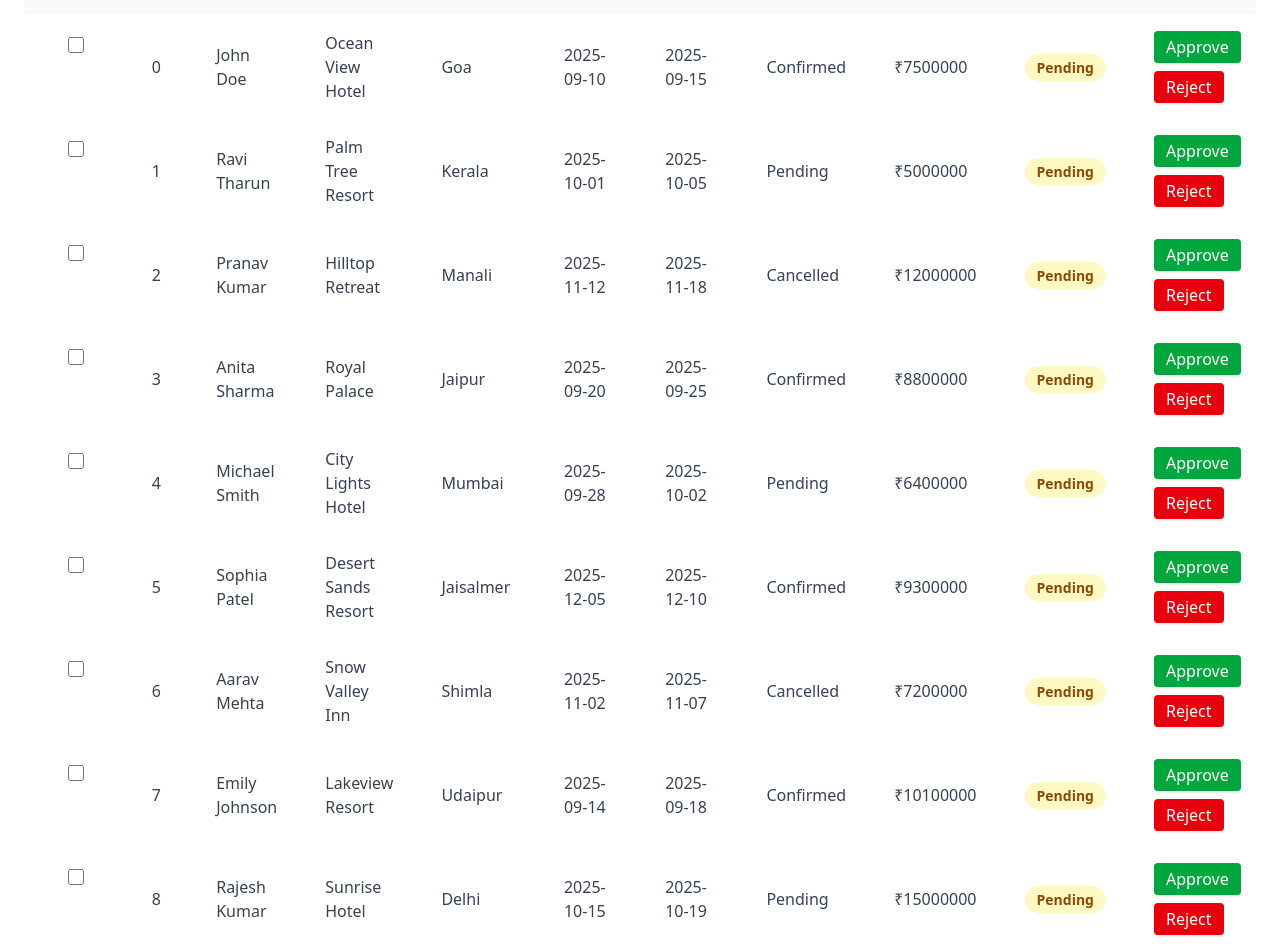
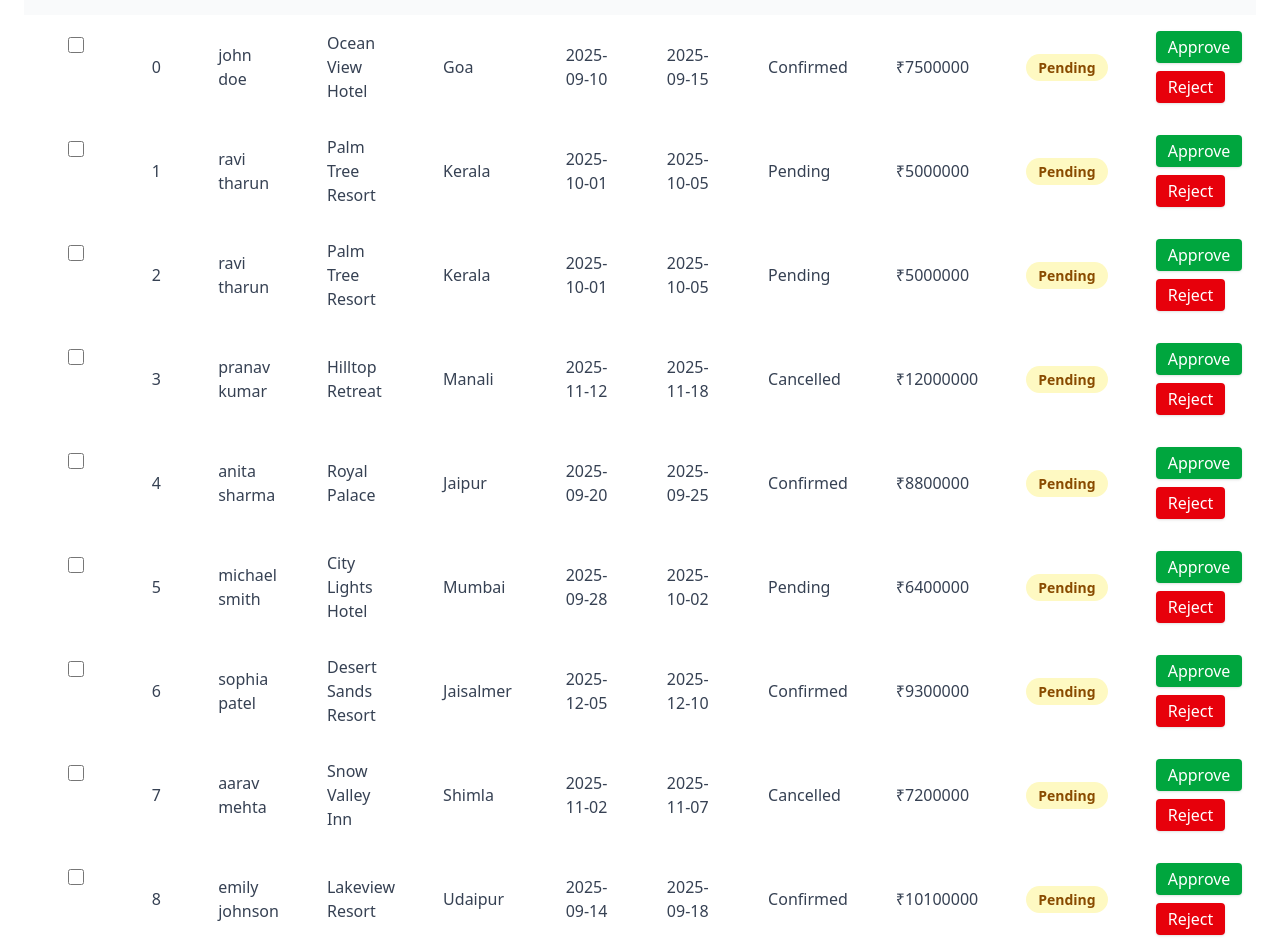
Before and after one commit to ravitharun/Hotel-booking-MERN, a React (Vite) app in the folder Client/Client/: page /Admin/Bookings in a window 1280 px wide. Shown: the part 305-1252 px from the top of the page. Built offline with nearby package versions, Linux system fonts and the light colour scheme.

Commit message:
added the routing ui for the role:admin

```diff
--- a/Client/Client/src/Admin/Pages/BookingsAdming.jsx
+++ b/Client/Client/src/Admin/Pages/BookingsAdming.jsx
@@ -13,7 +13,7 @@ const BookingsAdminUI = () => {
   const usershotel = [
     {
       id: 1,
-      user: "John Doe",
+      user: "John Doe".toLowerCase(),
       hotel: "Ocean View Hotel",
       location: "Goa",
       checkIn: "2025-09-10",
@@ -24,7 +24,18 @@ const BookingsAdminUI = () => {
     },
     {
       id: 2,
-      user: "Ravi Tharun",
+      user: "Ravi Tharun".toLowerCase(),
+      hotel: "Palm Tree Resort",
+      location: "Kerala",
+      checkIn: "2025-10-01",
+      checkOut: "2025-10-05",
+      rooms: 1,
+      price: 5000,
+      status: "Pending",
+    },
+    {
+      id: 22,
+      user: "Ravi Tharun".toLowerCase(),
       hotel: "Palm Tree Resort",
       location: "Kerala",
       checkIn: "2025-10-01",
@@ -35,7 +46,7 @@ const BookingsAdminUI = () => {
     },
     {
       id: 3,
-      user: "Pranav Kumar",
+      user: "Pranav Kumar".toLowerCase(),
       hotel: "Hilltop Retreat",
       location: "Manali",
       checkIn: "2025-11-12",
@@ -46,7 +57,7 @@ const BookingsAdminUI = () => {
     },
     {
       id: 4,
-      user: "Anita Sharma",
+      user: "Anita Sharma".toLowerCase(),
       hotel: "Royal Palace",
       location: "Jaipur",
       checkIn: "2025-09-20",
@@ -57,7 +68,7 @@ const BookingsAdminUI = () => {
     },
     {
       id: 5,
-      user: "Michael Smith",
+      user: "Michael Smith".toLowerCase(),
       hotel: "City Lights Hotel",
       location: "Mumbai",
       checkIn: "2025-09-28",
@@ -68,7 +79,7 @@ const BookingsAdminUI = () => {
     },
     {
       id: 6,
-      user: "Sophia Patel",
+      user: "Sophia Patel".toLowerCase(),
       hotel: "Desert Sands Resort",
       location: "Jaisalmer",
       checkIn: "2025-12-05",
@@ -79,7 +90,7 @@ const BookingsAdminUI = () => {
     },
     {
       id: 7,
-      user: "Aarav Mehta",
+      user: "Aarav Mehta".toLowerCase(),
       hotel: "Snow Valley Inn",
       location: "Shimla",
       checkIn: "2025-11-02",
@@ -90,7 +101,7 @@ const BookingsAdminUI = () => {
     },
     {
       id: 8,
-      user: "Emily Johnson",
+      user: "Emily Johnson".toLowerCase(),
       hotel: "Lakeview Resort",
       location: "Udaipur",
       checkIn: "2025-09-14",
@@ -101,7 +112,7 @@ const BookingsAdminUI = () => {
     },
     {
       id: 9,
-      user: "Rajesh Kumar",
+      user: "Rajesh Kumar".toLowerCase(),
       hotel: "Sunrise Hotel",
       location: "Delhi",
       checkIn: "2025-10-15",
@@ -112,7 +123,7 @@ const BookingsAdminUI = () => {
     },
     {
       id: 10,
-      user: "Olivia Brown",
+      user: "Olivia Brown".toLowerCase(),
       hotel: "Green Garden Hotel",
       location: "Pune",
       checkIn: "2025-11-25",
@@ -124,10 +135,17 @@ const BookingsAdminUI = () => {
   ];
 
   // checking the input Filed
-  let searchArray = usershotel.filter(
-    (usershotel) => usershotel.user === searchTerm.charAt(0)
-  );
+  let searchArray = [];
+  for (let i = 0; i < usershotel.length; i++) {
+    if (usershotel[i].user.includes(searchTerm.toLowerCase())) {
+      searchArray.push(usershotel[i]);
+    }
+    else{
+      console.log('no users found')
+    }
+  }
   console.log(searchArray.length <= 0 ? "No User's Found" : searchArray);
+
   const totalBookings = 10;
   const statusCounts = { Pending: 3, Approved: 5, Rejected: 2 };
   const ISSelect = (index) => {
```
